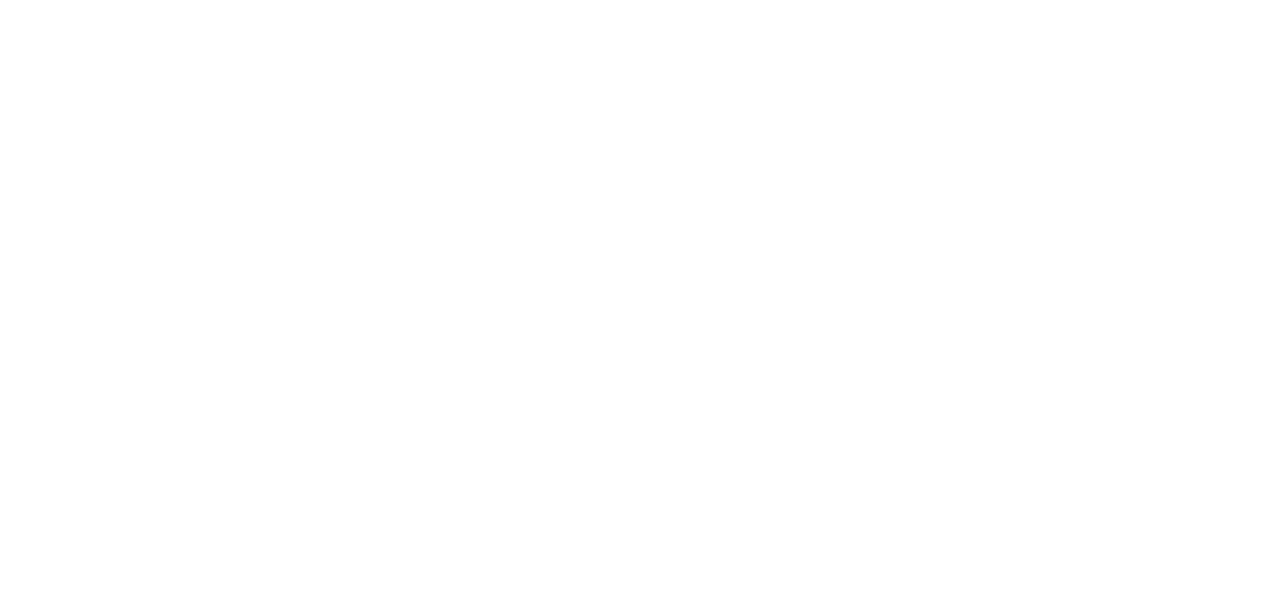
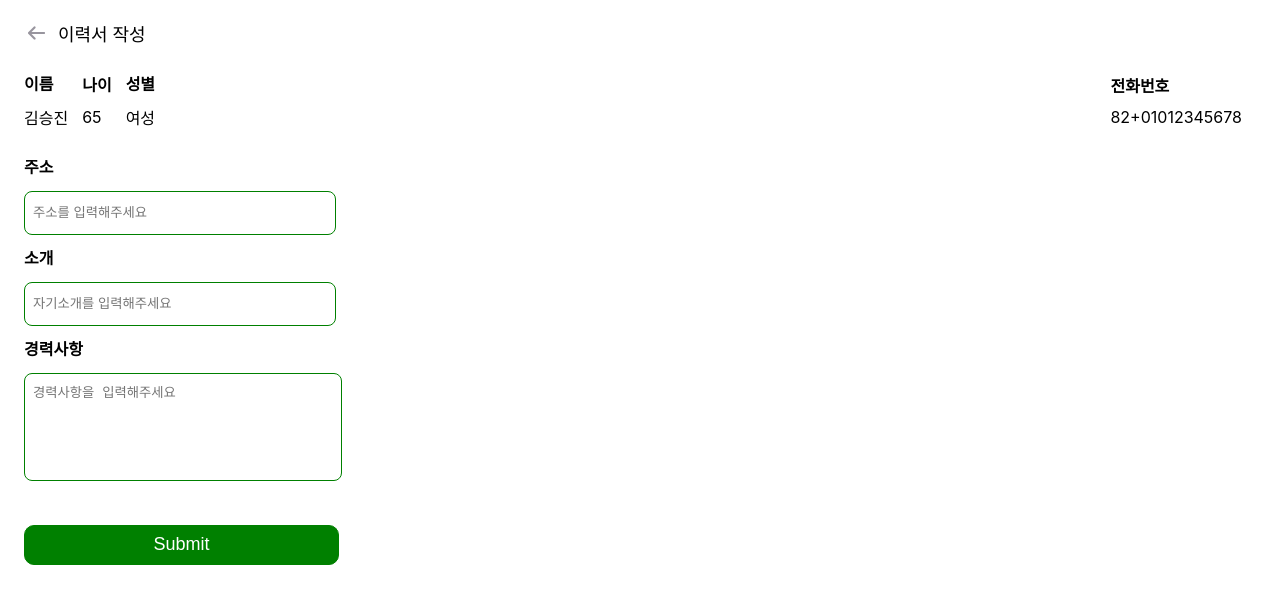
Before and after one commit to 2023-dsm/front, a React (Create React App) app: page /write in a window 1280 px wide. Before the commit this address had no page. Shown: the top 604 px of the page. Built offline with nearby package versions, Linux system fonts and the light colour scheme.

Commit message:
feat : 이력서 작성 페이지

```diff
--- a/src/App.js
+++ b/src/App.js
@@ -2,8 +2,8 @@ import UserSign from "./components/sign/user_sign";
 import { BrowserRouter, Routes, Route } from "react-router-dom";
 import Start from "./components/startt";
 import Login from "./components/login";
-import MenuPage from "./pages/menu";
 import Tab from "./components/common/tab";
+import WritePage from "../src/pages/WritePage";
 
 function App() {
   return (
@@ -14,7 +14,7 @@ function App() {
           <Route path="/" element={<Start />}></Route>
           <Route path="/login" element={<Login />}></Route>
           <Route path="/sign" element={<UserSign />}></Route>
-          <Route path="/menu" element={<MenuPage />} />
+          <Route path="/write" element={<WritePage />} />
         </Routes>
       </BrowserRouter>
     </div>
--- a/src/components/menu/menu.jsx
+++ b/src/components/menu/menu.jsx
@@ -1,13 +1,22 @@
 import "./menu.css";
+import { useNavigate } from "react-router-dom";
 
 function Menu() {
+  const navigate = useNavigate();
+
+  const onClickWrite = () => {
+    navigate("/write");
+  };
+
   return (
     <div className="ah">
       <div className="resume">
         <p>
           <b>이력서 작성</b>
         </p>
-        <div className="paper">이력서 작성하기</div>
+        <div onClick={onClickWrite} className="paper">
+          이력서 작성하기
+        </div>
       </div>
       <div className="how">
         <p>
--- /dev/null
+++ b/src/components/write/index.jsx
@@ -0,0 +1,191 @@
+import styled from "styled-components";
+import leftArrow from "../../assets/leftArrow.png";
+import { useState } from "react";
+import { useNavigate } from "react-router-dom";
+
+const Write = () => {
+  const navigate = useNavigate();
+  const [writeData, setWriteData] = useState({
+    address: "",
+    introduce: "",
+    career: "",
+  });
+
+  const onChange = (e) => {
+    const { value, name } = e.target;
+    setWriteData({
+      ...writeData,
+      [name]: value,
+    });
+  };
+
+  const onClickArrow = () => {
+    navigate("/main");
+  };
+
+  return (
+    <Wrapper>
+      <Head>
+        <div>
+          <img onClick={onClickArrow} height={24} src={leftArrow} alt="<-" />
+          <p>이력서 작성</p>
+        </div>
+      </Head>
+      <UserInfoContainer>
+        <div className="a">
+          <InfoContainer>
+            <h1>이름</h1>
+            <p>김승진</p>
+          </InfoContainer>
+          <InfoContainer>
+            <h1 style={{ marginBottom: "11px" }}>나이</h1>
+            <p style={{ marginBottom: "6px" }}>65</p>
+          </InfoContainer>
+          <InfoContainer>
+            <h1>성별</h1>
+            <p>여성</p>
+          </InfoContainer>
+        </div>
+        <InfoContainer>
+          <h1>전화번호</h1>
+          <p>82+01012345678</p>
+        </InfoContainer>
+      </UserInfoContainer>
+      <InputContainer>
+        <p>주소</p>
+        <input
+          onChange={onChange}
+          name="address"
+          placeholder="주소를 입력해주세요"
+        />
+      </InputContainer>
+      <InputContainer>
+        <p>소개</p>
+        <input
+          onChange={onChange}
+          name="introduce"
+          placeholder="자기소개를 입력해주세요"
+        />
+      </InputContainer>
+      <InputAreaContainer>
+        <p>경력사항</p>
+        <textarea
+          onChange={onChange}
+          name="career"
+          placeholder="경력사항을 입력해주세요"
+        />
+      </InputAreaContainer>
+      <NextButton>
+        <input type="submit" />
+      </NextButton>
+    </Wrapper>
+  );
+};
+
+const Wrapper = styled.div`
+  margin: 0 24px;
+`;
+
+const Head = styled.div`
+  display: flex;
+  margin-top: 20px;
+  margin-bottom: 40px;
+  position: relative;
+  > div {
+    display: flex;
+    align-items: center;
+    position: absolute;
+    top: 0px;
+    left: 0px;
+
+    > p {
+      margin: 0;
+      margin-left: 10px;
+      font-size: 18px;
+      font-weight: 500;
+      color: black;
+    }
+  }
+`;
+
+const UserInfoContainer = styled.div`
+  display: flex;
+  justify-content: space-between;
+  align-items: center;
+  margin-bottom: 20px;
+
+  .a {
+    display: flex;
+    align-items: center;
+  }
+`;
+
+const InfoContainer = styled.div`
+  margin-right: 14px;
+  > h1 {
+    margin-bottom: 5px;
+    font-weight: 700;
+    font-size: 16px;
+    color: black;
+  }
+
+  > p {
+    margin-bottom: 5px;
+    font-size: 16px;
+    color: black;
+  }
+`;
+
+const InputContainer = styled.div`
+  > p {
+    margin-bottom: 8px;
+    font-weight: 700;
+    font-size: 16px;
+    color: black;
+  }
+  > input {
+    margin-top: 5px;
+    outline: none;
+    width: 300px;
+    height: 40px;
+    padding-left: 8px;
+    border: 1px solid #008000;
+    border-radius: 8px;
+  }
+`;
+
+const InputAreaContainer = styled.div`
+  > p {
+    margin-bottom: 8px;
+    font-weight: 700;
+    font-size: 16px;
+    color: black;
+  }
+  > textarea {
+    margin-top: 5px;
+    outline: none;
+    width: 300px;
+    height: 90px;
+    padding: 8px;
+    border: 1px solid #008000;
+    border-radius: 8px;
+    resize: none;
+  }
+`;
+
+const NextButton = styled.div`
+  > input {
+    margin-top: 40px;
+    cursor: pointer;
+    width: 315px;
+    height: 40px;
+    border: 1px solid #008000;
+    border-radius: 10px;
+    background-color: #008000;
+    font-size: 18px;
+    font-weight: 400;
+    color: white;
+  }
+`;
+
+export default Write;
--- /dev/null
+++ b/src/pages/WritePage.jsx
@@ -0,0 +1,7 @@
+import Write from "../components/write";
+
+const WritePage = () => {
+  return <Write />;
+};
+
+export default WritePage;
```
Also changed, not shown: src/assets/leftArrow.png (added), 1 other file (tests, documents, lock files or other folders).
